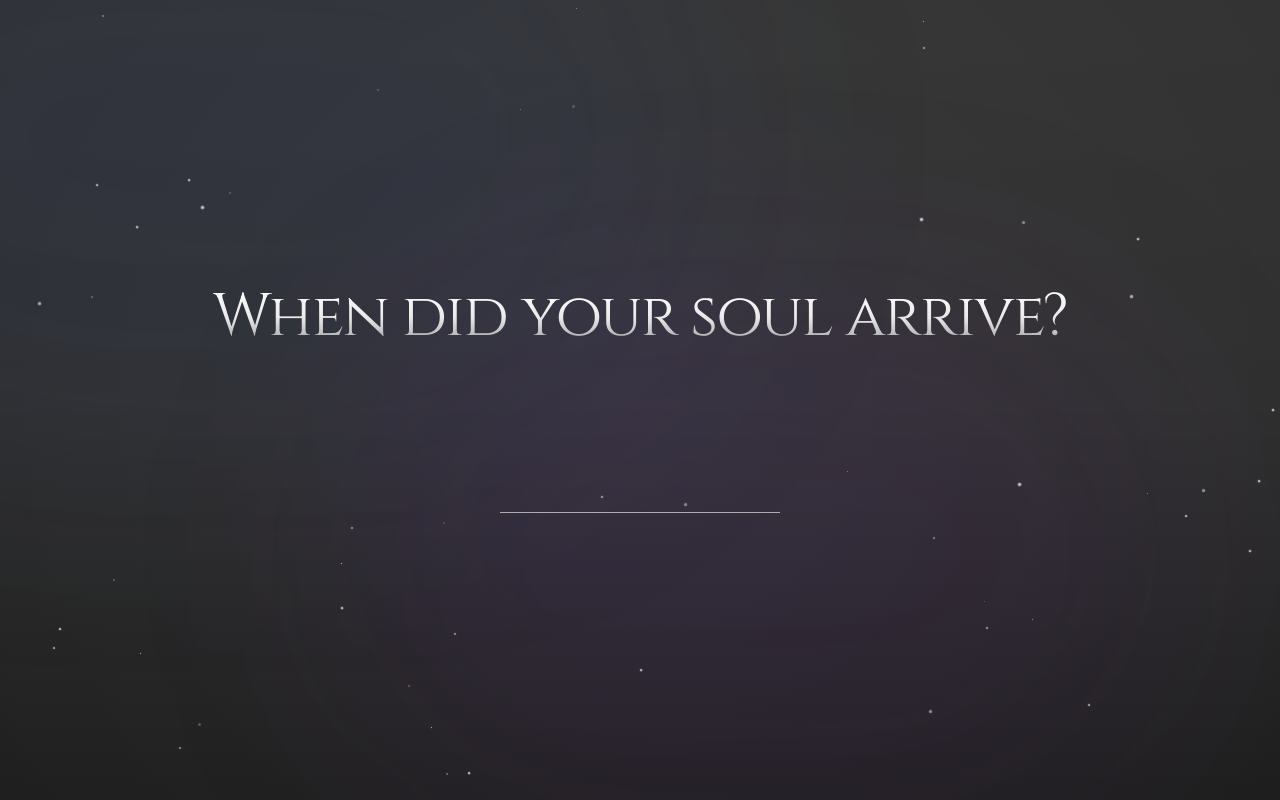
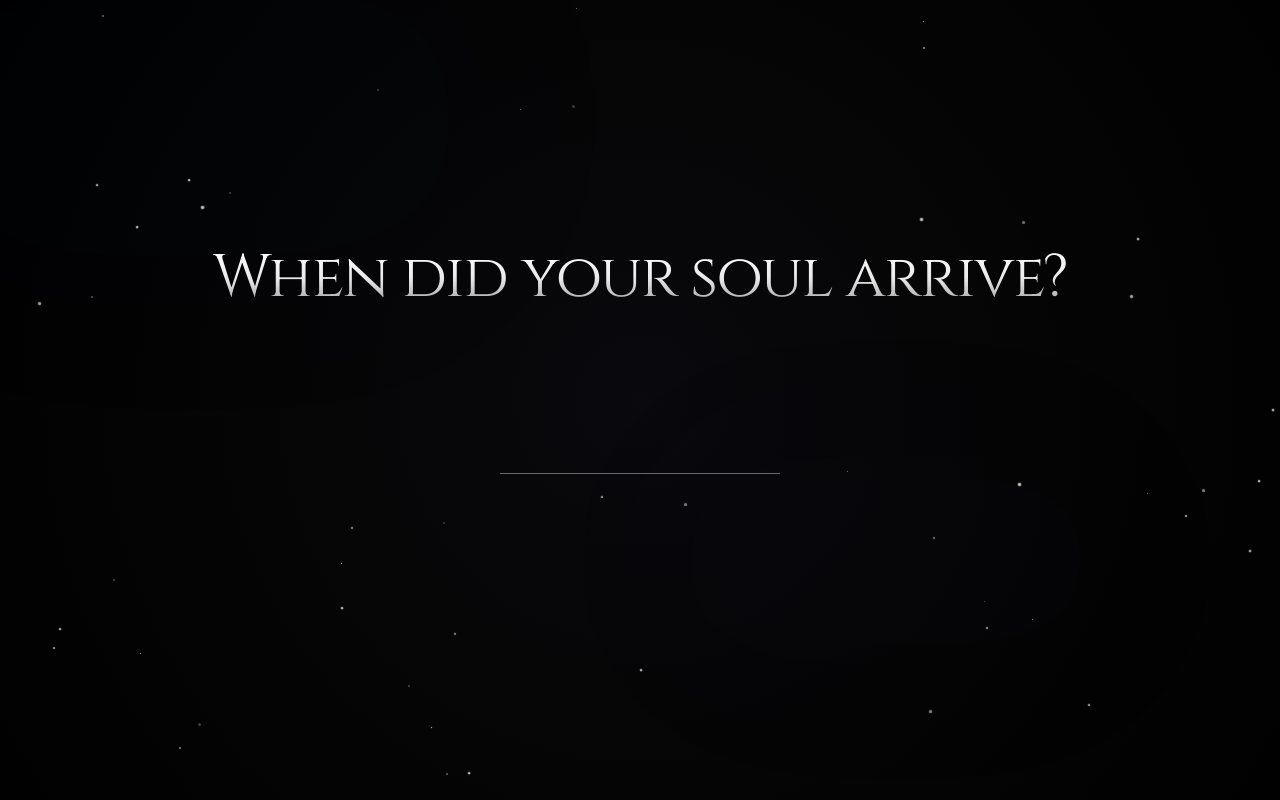
Before and after one commit to KashAmir418/Numerio, a Next.js app: page / in a window 1280 px wide. Built offline with nearby package versions, Linux system fonts and the light colour scheme.

Commit message:
Final stability & performance overhaul: restore premium animations with optimized engine, fix flickering, and optimize SVG chart

```diff
--- a/src/app/globals.css
+++ b/src/app/globals.css
@@ -10,6 +10,22 @@
 html {
     scroll-behavior: smooth;
     -webkit-font-smoothing: antialiased;
+}
+
+@keyframes fade-in-up {
+    from {
+        opacity: 0;
+        transform: translateY(10px);
+    }
+
+    to {
+        opacity: 1;
+        transform: translateY(0);
+    }
+}
+
+.animate-fade-in-up {
+    animation: fade-in-up 0.8s ease-out forwards;
 }
 
 body {
@@ -54,9 +70,29 @@ body {
     background: #D4AF37;
 }
 
+@keyframes twinkle {
+
+    0%,
+    100% {
+        opacity: 0.2;
+        transform: scale(1);
+    }
+
+    50% {
+        opacity: 0.8;
+        transform: scale(1.2);
+    }
+}
+
+.animate-twinkle {
+    animation: twinkle var(--twinkle-duration, 3s) ease-in-out infinite;
+    animation-delay: var(--twinkle-delay, 0s);
+}
+
 .glass {
     background: rgba(255, 255, 255, 0.03);
     backdrop-filter: blur(10px);
+    -webkit-backdrop-filter: blur(10px);
     border: 1px solid rgba(255, 255, 255, 0.05);
 }
 
--- a/src/app/page.tsx
+++ b/src/app/page.tsx
@@ -38,9 +38,9 @@ const LoadingText = () => {
 };
 
 export default function Home() {
+    const [isReady, setIsReady] = useState(false);
     const [step, setStep] = useState<"entry" | "loading" | "dashboard">("entry");
     const [profile, setProfile] = useState<NumerologyProfile | null>(null);
-
 
     // Load profile from localStorage on mount
     useEffect(() => {
@@ -49,6 +49,7 @@ export default function Home() {
         if (params.get('reset') === 'true') {
             localStorage.removeItem('numerio_user_birthdate');
             window.history.replaceState({}, '', window.location.pathname);
+            setIsReady(true);
             return;
         }
 
@@ -58,10 +59,10 @@ export default function Home() {
             setProfile(calculatedProfile);
             setStep("dashboard");
         }
+        setIsReady(true);
     }, []);
 
     const handleEntryComplete = (dateStr: string) => {
-        // Format: DD.MM.YYYY
         const [dayStr, monthStr, yearStr] = dateStr.split('.');
         const day = parseInt(dayStr, 10);
         const month = parseInt(monthStr, 10);
@@ -70,37 +71,29 @@ export default function Home() {
         const now = new Date();
         const currentYear = now.getFullYear();
 
-        // 1. Basic Year Range Check
         if (year < 1900 || year > currentYear) {
             alert(`Please enter a valid birth year between 1900 and ${currentYear}`);
             return;
         }
 
-        // 2. Real Date Validity (e.g. Feb 30)
         const dateObj = new Date(year, month - 1, day);
         if (dateObj.getFullYear() !== year || dateObj.getMonth() + 1 !== month || dateObj.getDate() !== day) {
             alert("This date does not exist in the cosmic calendar. Please enter a real date.");
             return;
         }
 
-        // 3. Future Date Check
         if (dateObj > now) {
             alert("The matrix shows you haven't arrived yet. Please enter a valid past birthdate.");
             return;
         }
 
-        // Convert to YYYY-MM-DD for the numerology calculator engine
         const internalDate = `${year}-${String(month).padStart(2, '0')}-${String(day).padStart(2, '0')}`;
-
-        // Save to localStorage for persistence
         localStorage.setItem('numerio_user_birthdate', internalDate);
 
-        // Calculate numerology immediately
         const calculatedProfile = calculateNumerology(internalDate);
         setProfile(calculatedProfile);
 
         setStep("loading");
-        // Simulate calculation delay for dramatic effect
         setTimeout(() => {
             setStep("dashboard");
         }, 3000);
@@ -112,36 +105,60 @@ export default function Home() {
         setStep("entry");
     };
 
+    if (!isReady) return null;
+
     return (
-        <main className={`relative min-h-[100dvh] flex flex-col items-center ${step === 'dashboard' ? 'justify-start' : 'justify-center'} overflow-x-hidden`}>
+        <main className={`relative min-h-screen flex flex-col items-center justify-center overflow-x-hidden bg-void`}>
             <StarBackground />
 
-
+            <div className={`relative z-10 w-full flex flex-col items-center ${step === 'dashboard' ? 'justify-start min-h-screen pt-4 pb-20' : 'justify-center'}`}>
                 <AnimatePresence mode="wait">
                     {step === "entry" && (
-                    <div className="relative z-10 flex flex-col items-center gap-12">
+                        <motion.div
+                            key="entry"
+                            initial={{ opacity: 0, scale: 0.98, y: 10 }}
+                            animate={{ opacity: 1, scale: 1, y: 0 }}
+                            exit={{ opacity: 0, y: -20, filter: "blur(10px)" }}
+                            transition={{ duration: 1.2, ease: [0.22, 1, 0.36, 1] }}
+                            className="flex flex-col items-center gap-12 px-4"
+                        >
                             <div className="text-center space-y-4">
-                            <h1 className="text-4xl md:text-6xl font-serif text-starlight tracking-tight">
+                                <motion.h1
+                                    className="text-4xl md:text-6xl font-serif text-starlight tracking-tight"
+                                    initial={{ opacity: 0, y: 20 }}
+                                    animate={{ opacity: 1, y: 0 }}
+                                    transition={{ delay: 0.3, duration: 1.5, ease: "easeOut" }}
+                                >
                                     When did your soul arrive?
-                            </h1>
-                            <p className="text-white/60 font-light tracking-wide uppercase text-sm">
+                                </motion.h1>
+                                <motion.p
+                                    className="text-white/40 font-light tracking-wide uppercase text-xs md:text-sm"
+                                    initial={{ opacity: 0 }}
+                                    animate={{ opacity: 1 }}
+                                    transition={{ delay: 1.2, duration: 1.5 }}
+                                >
                                     Enter your date of birth
-                            </p>
+                                </motion.p>
                             </div>
 
-                        <div>
+                            <motion.div
+                                initial={{ opacity: 0, y: 10 }}
+                                animate={{ opacity: 1, y: 0 }}
+                                transition={{ delay: 1.8, duration: 1 }}
+                            >
                                 <DateInput onSubmit={handleEntryComplete} />
-                        </div>
-                    </div>
+                            </motion.div>
+                        </motion.div>
                     )}
 
                     {step === "loading" && (
                         <motion.div
                             key="loading"
-                        initial={{ opacity: 0 }}
-                        animate={{ opacity: 1 }}
-                        exit={{ opacity: 0 }}
-                        className="relative z-10 text-center"
+                            initial={{ opacity: 0, scale: 0.95 }}
+                            animate={{ opacity: 1, scale: 1 }}
+                            exit={{ opacity: 0, scale: 1.05, filter: "blur(20px)" }}
+                            transition={{ duration: 0.8 }}
+                            className="text-center"
                         >
                             <motion.div
                                 className="w-24 h-24 border border-gold/30 rounded-full mx-auto mb-8 relative"
@@ -154,10 +171,7 @@ export default function Home() {
                             </motion.div>
 
                             <div className="h-8">
-                            <motion.h2
-                                key={Math.floor(Date.now() / 1000) % 3} // Simple way to trigger re-animation if needed, but we'll use a local state for better control
-                                className="text-xl font-serif text-gold tracking-widest uppercase animate-pulse"
-                            >
+                                <motion.h2 className="text-xl font-serif text-gold tracking-widest uppercase italic animate-pulse">
                                     <LoadingText />
                                 </motion.h2>
                             </div>
@@ -167,14 +181,16 @@ export default function Home() {
                     {step === "dashboard" && profile && (
                         <motion.div
                             key="dashboard"
-                        initial={{ opacity: 0 }}
-                        animate={{ opacity: 1 }}
-                        className="relative z-10 w-full"
+                            initial={{ opacity: 0, y: 20 }}
+                            animate={{ opacity: 1, y: 0 }}
+                            transition={{ duration: 1, ease: "easeOut" }}
+                            className="w-full"
                         >
                             <Dashboard profile={profile} onReset={handleReset} />
                         </motion.div>
                     )}
                 </AnimatePresence>
+            </div>
         </main>
     );
 }
--- a/src/components/ui/date-input.tsx
+++ b/src/components/ui/date-input.tsx
@@ -53,21 +53,25 @@ export function DateInput({ onSubmit }: { onSubmit: (date: string) => void }) {
                     value={inputValue}
                     onChange={handleInputChange}
                     onKeyDown={handleKeyDown}
-                    className="w-full bg-transparent border-b border-white/60 text-center text-3xl md:text-5xl font-serif text-gold focus:outline-none focus:border-gold transition-all placeholder:text-white/40 p-2 tracking-[0.1em]"
+                    className="w-full bg-transparent border-b border-white/40 text-center text-3xl md:text-5xl font-serif text-gold focus:outline-none focus:border-gold transition-all placeholder:text-white/20 p-2 tracking-[0.1em]"
                 />
             </div>
 
             <motion.button
                 onClick={handleSubmit}
-                disabled={inputValue.length < 10}
-                className="group relative px-8 py-3 bg-white/5 border border-white/10 rounded-full overflow-hidden transition-all duration-300 hover:bg-white/10 hover:border-gold/50 disabled:hidden"
-                initial={false}
-                animate={{ opacity: inputValue.length === 10 ? 1 : 0 }}
+                className="group relative px-8 py-3 bg-white/5 border border-white/10 rounded-full overflow-hidden transition-all duration-500 hover:bg-white/10 hover:border-gold/50"
+                initial={{ opacity: 0, y: 10 }}
+                animate={{
+                    opacity: inputValue.length === 10 ? 1 : 0,
+                    y: inputValue.length === 10 ? 0 : 10,
+                    pointerEvents: inputValue.length === 10 ? "auto" : "none"
+                }}
             >
                 <div className="relative z-10 flex items-center gap-2 text-starlight font-serif tracking-widest uppercase text-sm">
                     <span>Reveal Destiny</span>
                     <ArrowRight className="w-4 h-4 group-hover:translate-x-1 transition-transform" />
                 </div>
+                <div className="absolute inset-0 bg-gold/10 opacity-0 group-hover:opacity-100 transition-opacity blur-md" />
             </motion.button>
         </div>
     );
--- a/src/components/visuals/destiny-matrix-chart.tsx
+++ b/src/components/visuals/destiny-matrix-chart.tsx
@@ -34,7 +34,7 @@ const nodePop = {
     visible: (custom: number) => ({
         scale: 1,
         opacity: 1,
-        transition: { delay: custom, duration: 1.5, type: "spring", bounce: 0.2 }
+        transition: { delay: custom, duration: 0.8, ease: "easeOut" }
     })
 };
 
@@ -64,7 +64,7 @@ const MatrixNode = ({ x, y, value, subLabel, delay, special = false, scale = 1,
                 cy={y}
                 r={r}
                 className={`transition-all duration-700 ${special ? 'fill-[#1a1500] stroke-[#D4AF37]' : icon ? 'fill-[#1a0f0f] stroke-[#D4AF37]/50' : 'fill-[#050505] stroke-[#D4AF37]'
-                    } ${special ? 'stroke-[0.8]' : 'stroke-[0.4]'} shadow-2xl`}
+                    } ${special ? 'stroke-[0.8]' : 'stroke-[0.4]'}`}
             />
 
             {/* Inner Ring (Detail) */}
--- a/src/components/visuals/star-background.tsx
+++ b/src/components/visuals/star-background.tsx
@@ -23,37 +23,40 @@ export function StarBackground() {
             {/* Deep Void Gradient Layer */}
             <div className="absolute inset-0 bg-[radial-gradient(circle_at_center,_var(--tw-gradient-stops))] from-[#0a0a10] via-void to-black opacity-80" />
 
-            {/* Moving Stars */}
+            {/* Moving Stars (CSS Animated for performance) */}
             {stars.map((star) => (
-                <motion.div
+                <div
                     key={star.id}
-                    className="absolute rounded-full bg-white opacity-20"
+                    className="absolute rounded-full bg-white opacity-20 animate-twinkle"
                     style={{
                         top: star.top,
                         left: star.left,
                         width: star.size,
                         height: star.size,
-                    }}
-                    animate={{
-                        opacity: [0.2, 0.8, 0.2],
-                        scale: [1, 1.2, 1],
-                    }}
-                    transition={{
-                        duration: 4 + Math.random() * 3,
-                        repeat: Infinity,
-                        delay: star.delay,
-                        ease: "easeInOut",
-                    }}
+                        '--twinkle-duration': `${4 + Math.random() * 3}s`,
+                        '--twinkle-delay': `${star.delay}s`,
+                    } as any}
                 />
             ))}
 
-            {/* Nebula / Dust Effect */}
+            {/* Nebula / Dust Effect - Simplified for performance */}
             <motion.div
-                className="absolute -top-[20%] -left-[20%] w-[70%] h-[70%] bg-blue-900/10 rounded-full blur-[120px]"
+                className="absolute -top-[10%] -left-[10%] w-[50%] h-[50%] bg-blue-900/5 rounded-full blur-[80px]"
                 animate={{
-                    x: [0, 50, 0],
-                    y: [0, 30, 0],
                     scale: [1, 1.1, 1],
+                    opacity: [0.3, 0.5, 0.3]
+                }}
+                transition={{
+                    duration: 15,
+                    repeat: Infinity,
+                    ease: "easeInOut",
+                }}
+            />
+            <motion.div
+                className="absolute bottom-[10%] right-[10%] w-[40%] h-[40%] bg-purple-900/5 rounded-full blur-[60px]"
+                animate={{
+                    scale: [1, 1.2, 1],
+                    opacity: [0.2, 0.4, 0.2]
                 }}
                 transition={{
                     duration: 20,
@@ -61,19 +64,6 @@ export function StarBackground() {
                     ease: "easeInOut",
                 }}
             />
-            <motion.div
-                className="absolute top-[40%] right-[10%] w-[60%] h-[60%] bg-purple-900/10 rounded-full blur-[100px]"
-                animate={{
-                    x: [0, -40, 0],
-                    y: [0, -20, 0],
-                    scale: [1, 1.2, 1],
-                }}
-                transition={{
-                    duration: 25,
-                    repeat: Infinity,
-                    ease: "easeInOut",
-                }}
-            />
         </div>
     );
 }
```
Lines whose indentation alone changed are shown as unchanged.
